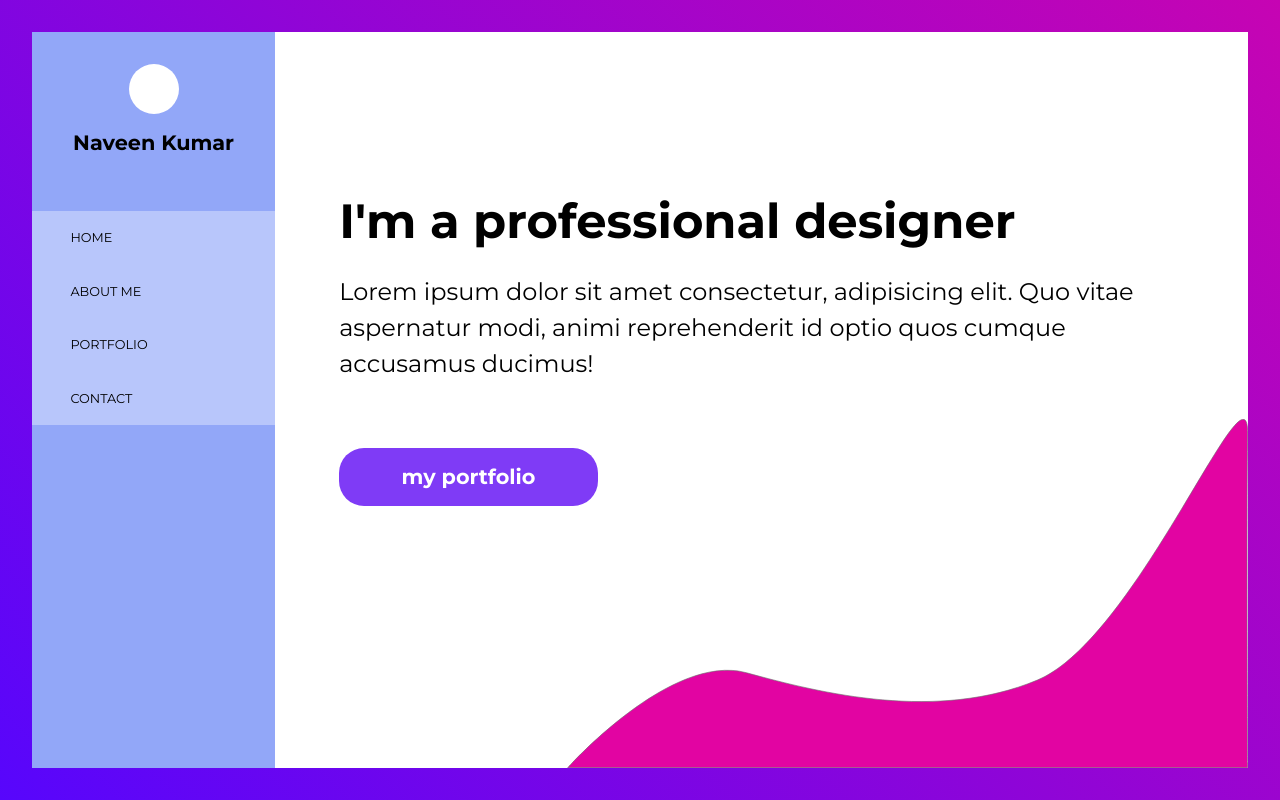
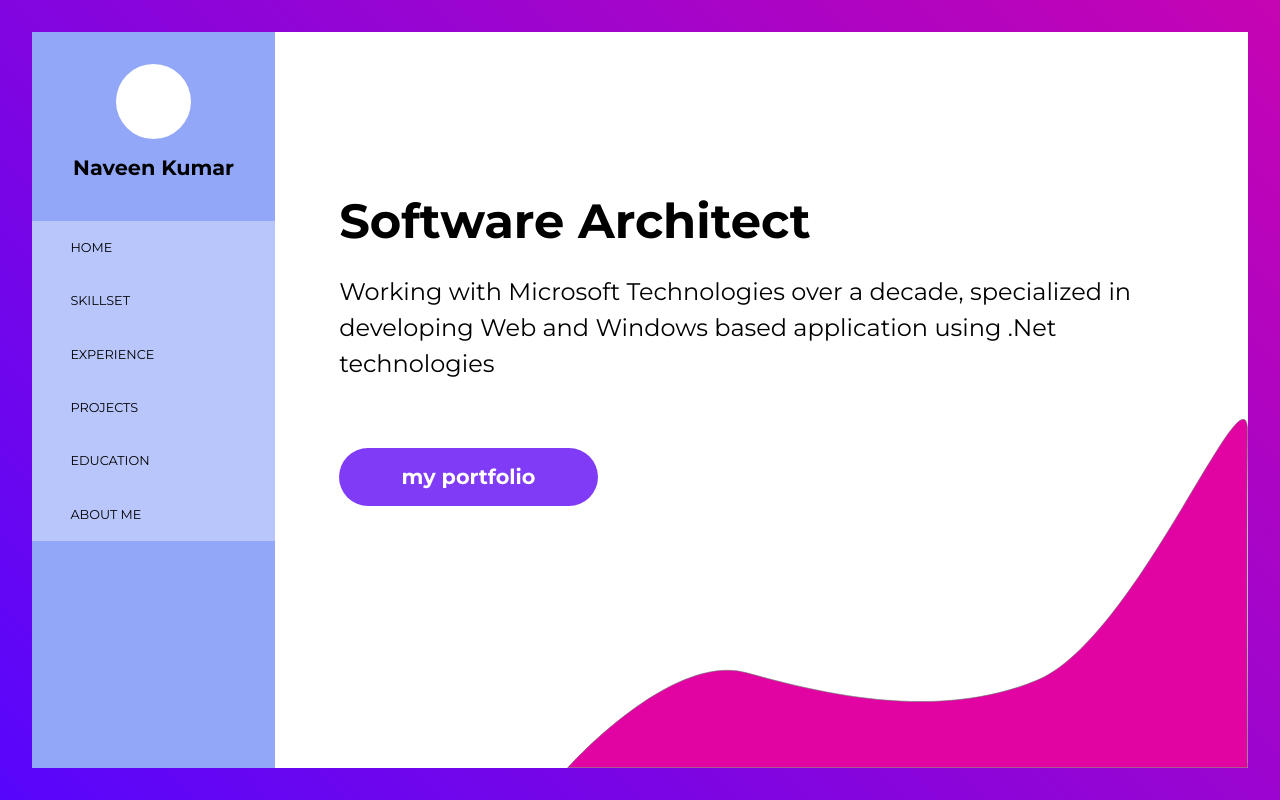
Before and after one commit to carmelrajbics/Portfolio, a plain HTML site: page index.html in a window 1280 px wide. Drawn offline with Linux system fonts and the light colour scheme.

Commit message:
basic changes

```diff
--- a/css/main.css
+++ b/css/main.css
@@ -94,7 +94,7 @@ p {
     font-size: 1.2em;
     text-align: center;
     font-weight: bold;
-    border-radius: 25px;
+    border-radius: 30px;
     margin: 2em 0;
 }
 
@@ -125,19 +125,20 @@ p {
     #avatar {
         border-radius: 50%;
         background: #fff;
-        width: 50px;
-        height: 50px;
+        width: 75px;
+        height: 75px;
         margin: 2em auto 1em auto;
     }
 
     figcaption {
         text-align: center;
         color: #000;
+        margin-top: 0;
     }
 
     ul {
         display: block;
-        margin-top: 2em;
+        margin-top: 2.6em;
         position: relative !important;
         background: none !important;
         width: 100% !important;
--- a/index.html
+++ b/index.html
@@ -18,16 +18,18 @@
         <nav>
             <ul>
                 <li><a href="#">Home</a></li>
+                <li><a href="#">Skillset</a></li>
+                <li><a href="#">Experience</a></li>
+                <li><a href="#">Projects</a></li>
+                <li><a href="#">Education</a></li>
                 <li><a href="#">About Me</a></li>
-                <li><a href="#">Portfolio</a></li>
-                <li><a href="#">Contact</a></li>
             </ul>
         </nav>
     </aside>
     <main>
-        <h1>I'm a professional designer</h1>
+        <h1>Software Architect</h1>
         <p>
-            Lorem ipsum dolor sit amet consectetur, adipisicing elit. Quo vitae aspernatur modi, animi reprehenderit id optio quos cumque accusamus ducimus!
+            Working with Microsoft Technologies over a decade, specialized in developing Web and Windows based application using .Net technologies
         </p>
         <a href="#" class="cta">My Portfolio</a>
     </main>
```
